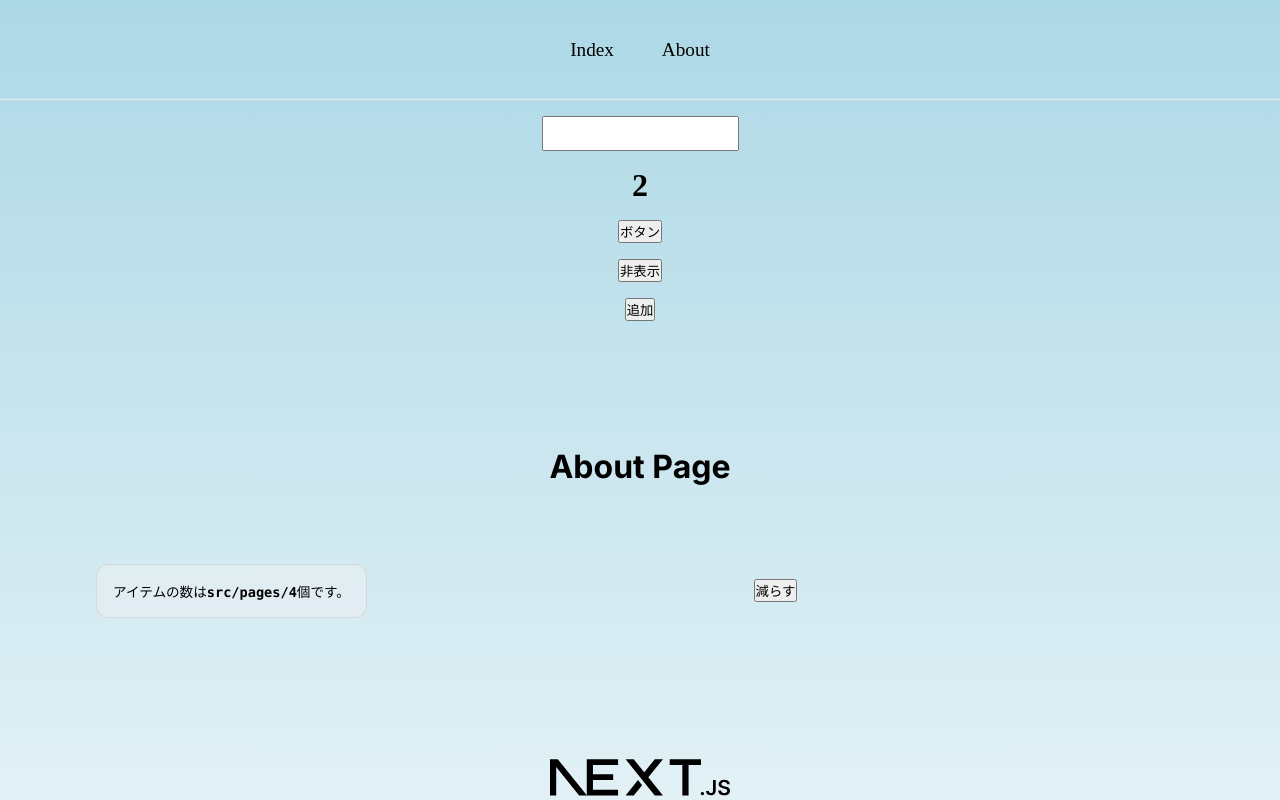
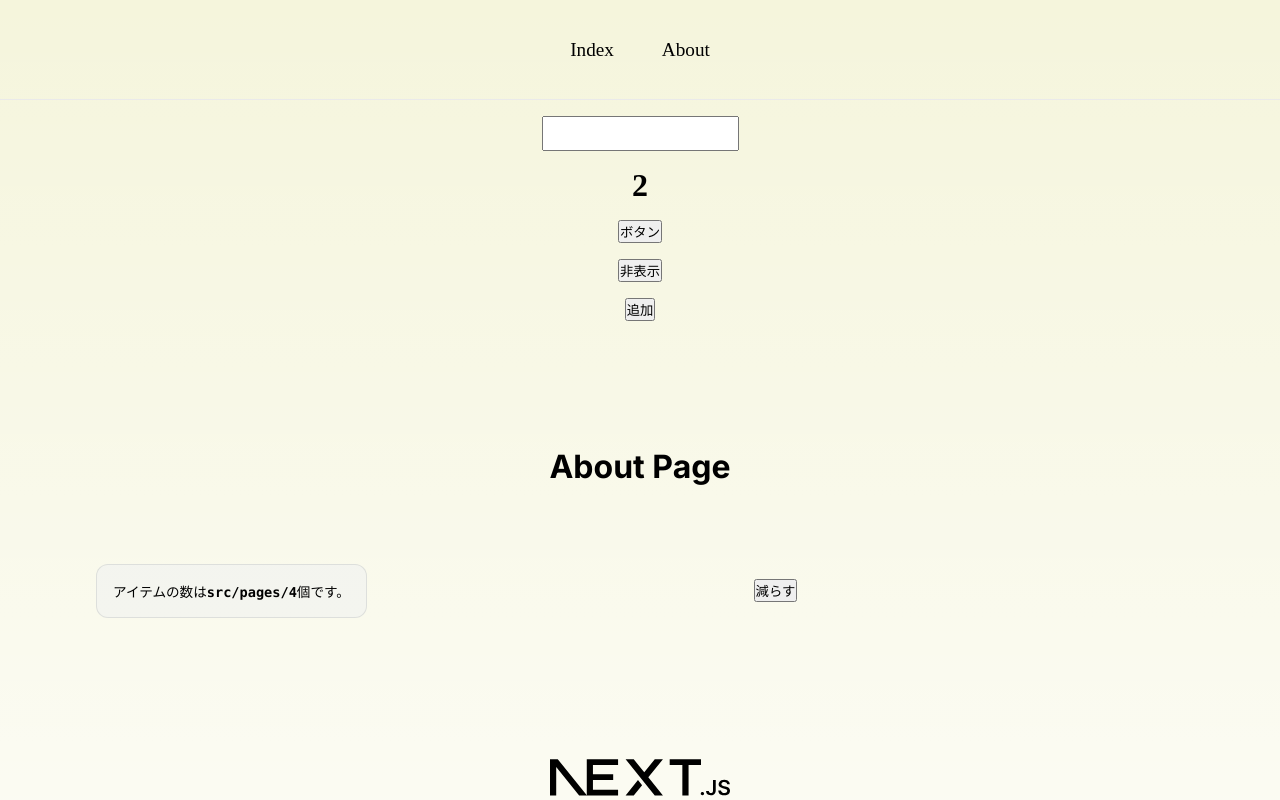
Before and after one commit to nyaosu555/study_react_nextJS, a Next.js app: page /about in a window 1280 px wide. Shown: the top 800 px of the page. Built offline with nearby package versions, Linux system fonts and the light colour scheme.

Commit message:
#17 useRouterを使ってみる

```diff
--- /dev/null
+++ b/src/hooks/useBgColor.jsx
@@ -0,0 +1,41 @@
+import { useRouter } from 'next/router';
+import { useEffect, useMemo } from 'react'
+
+export const useBgColor = () => {
+
+  const router = useRouter();
+
+  console.log(router);
+
+  const bgColor = useMemo(() => {
+    // return router.pathname === '/' ? "lightblue" : 'beige';
+    switch(router.pathname) {
+      case '/' : {
+        return 'lightblue';
+      }
+
+      case '/about': {
+        return 'beige';
+      }
+
+      default: {
+        return '';
+      }
+
+    }
+  }, [router.pathname]);
+
+  useEffect(() => {
+    // console.log('まうんと時');
+    // console.log(`マウント時：${count}`);
+    // document.body.style.backgroundColor = "lightblue";
+    document.body.style.backgroundColor = bgColor
+
+    return () => {
+      // console.log('あんまうんと時');
+      // console.log(`アンマウント時：${count}`);
+      document.body.style.backgroundColor = "";
+
+    }
+  }, [bgColor]);
+}
--- a/src/hooks/useBgLightblue.jsx
+++ /dev/null
@@ -1,16 +0,0 @@
-import { useEffect } from 'react'
-
-export const useBgLightblue = () => {
-  useEffect(() => {
-    // console.log('まうんと時');
-    // console.log(`マウント時：${count}`);
-    document.body.style.backgroundColor = "lightblue";
-
-    return () => {
-      // console.log('あんまうんと時');
-      // console.log(`アンマウント時：${count}`);
-      document.body.style.backgroundColor = "";
-
-    }
-  }, []);
-}
--- a/src/pages/_app.jsx
+++ b/src/pages/_app.jsx
@@ -2,7 +2,7 @@
 import 'src/styles/globals.css'
 import { useCouter } from 'src/hooks/useCouter'
 import { useInputArray } from 'src/hooks/useInputArray'
-import { useBgLightblue } from 'src/hooks/useBgLightblue'
+import { useBgColor } from 'src/hooks/useBgColor'
 
 export default function App({ Component, pageProps }) {
 
@@ -11,7 +11,7 @@
   const counter = useCouter();
   const inputArray = useInputArray();
 
-  useBgLightblue();
+  useBgColor();
 
   return (
     <>
--- a/src/pages/index.jsx
+++ b/src/pages/index.jsx
@@ -4,9 +4,9 @@
 import { Main } from 'src/components/Main'
 import { Header } from 'src/components/Header'
 // import { useCallback, useEffect, useState } from 'react'
-import { useCouter } from 'src/hooks/useCouter'
-import { useInputArray } from 'src/hooks/useInputArray'
-import { useBgLightblue } from 'src/hooks/useBgLightblue'
+// import { useCouter } from 'src/hooks/useCouter'
+// import { useInputArray } from 'src/hooks/useInputArray'
+// import { useBgLightblue } from 'src/hooks/useBgLightblue'
 
 const inter = Inter({ subsets: ['latin'] })
 
```
